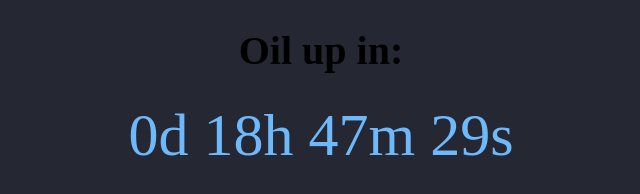
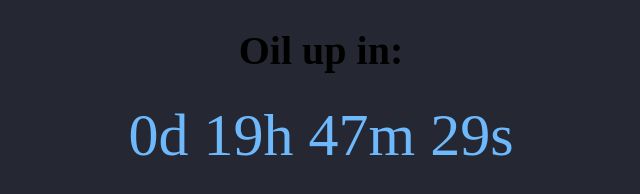
Before and after one commit to AstraxCZ/Website, a plain HTML site: page index.html in a window 1280 px wide. Shown: the full height of the page, 319-959 px from the left. Drawn offline with Linux system fonts and the light colour scheme.

Commit message:
Update index.html

```diff
--- a/index.html
+++ b/index.html
@@ -11,7 +11,7 @@
 
 <script>
 // Set the date we're counting down to
-var countDownDate = new Date("Dec 24, 2024 17:00:00").getTime();
+var countDownDate = new Date("Dec 24, 2024 18:00:00").getTime();
 
 // Update the count down every 1 second
 var x = setInterval(function() {
```
